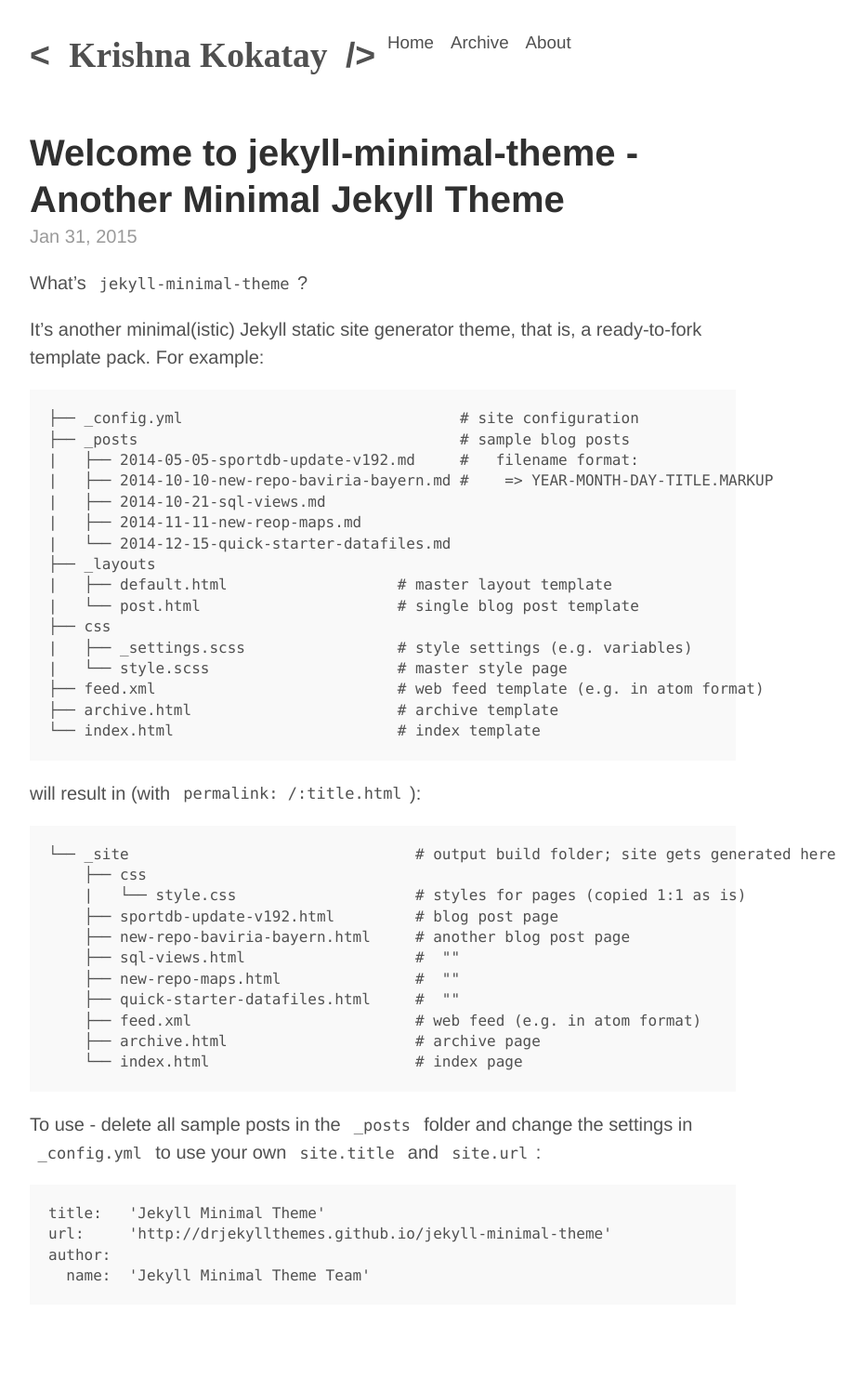
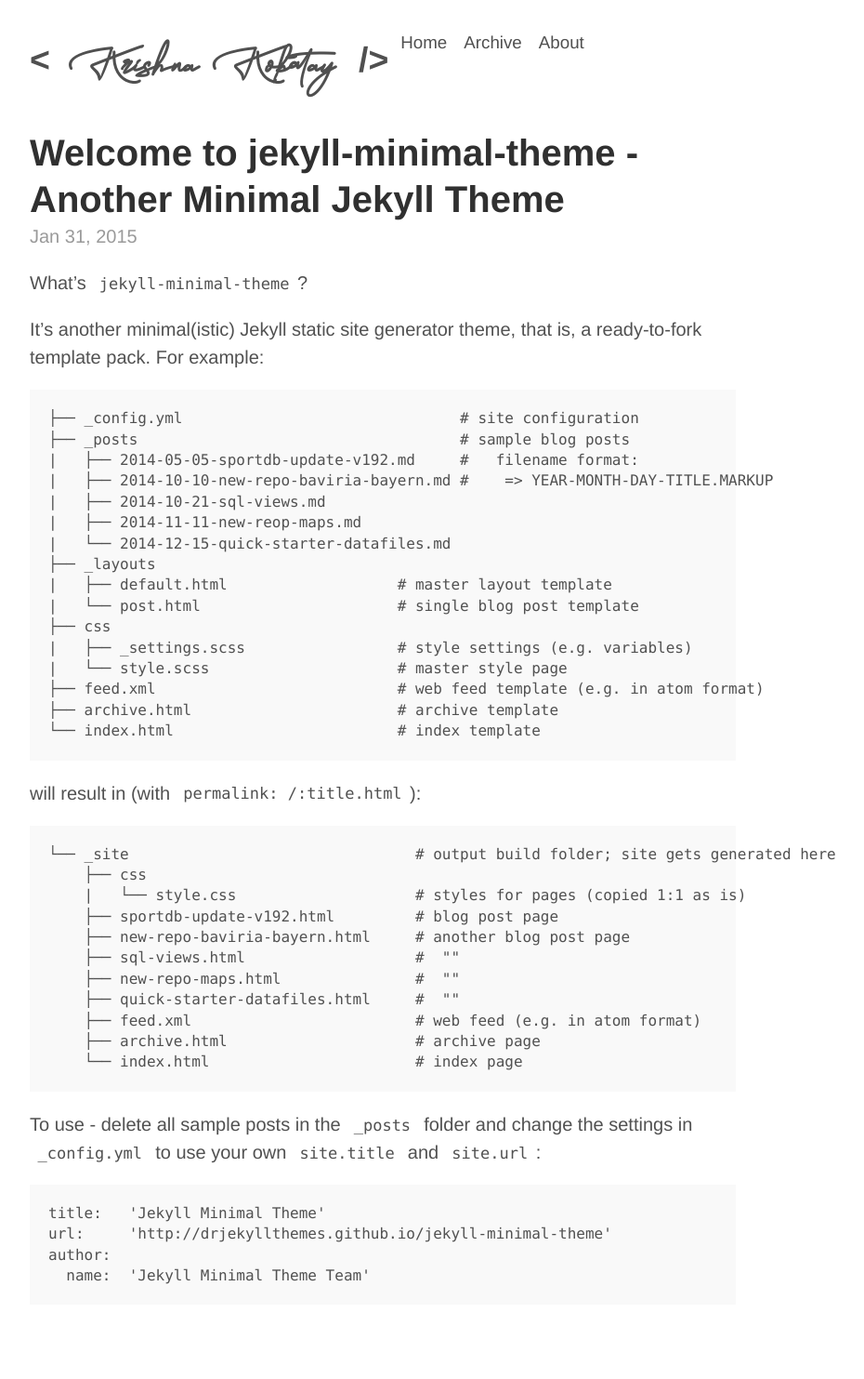
Before and after one commit to Kalightortaio/blog.kalightortaio.com, a Jekyll site: the page built from index.html, in a window 1280 px wide. Shown: the whole page at 93% size, without its empty margins (228-1158 px from the left). Built offline with Jekyll 4.4.1, drawn with Linux system fonts in a browser that asks for light colours; some web fonts are replaced.

Commit message:
Update style.scss

```diff
--- a/css/style.scss
+++ b/css/style.scss
@@ -12,7 +12,7 @@
     font-style: normal;
     font-weight: normal;
     src: local("Agustina Regular"),
-        url("./assets/fonts/Agustina.woff") format("woff");
+        url("../assets/fonts/Agustina.woff") format("woff");
 }
 
 html {
```
